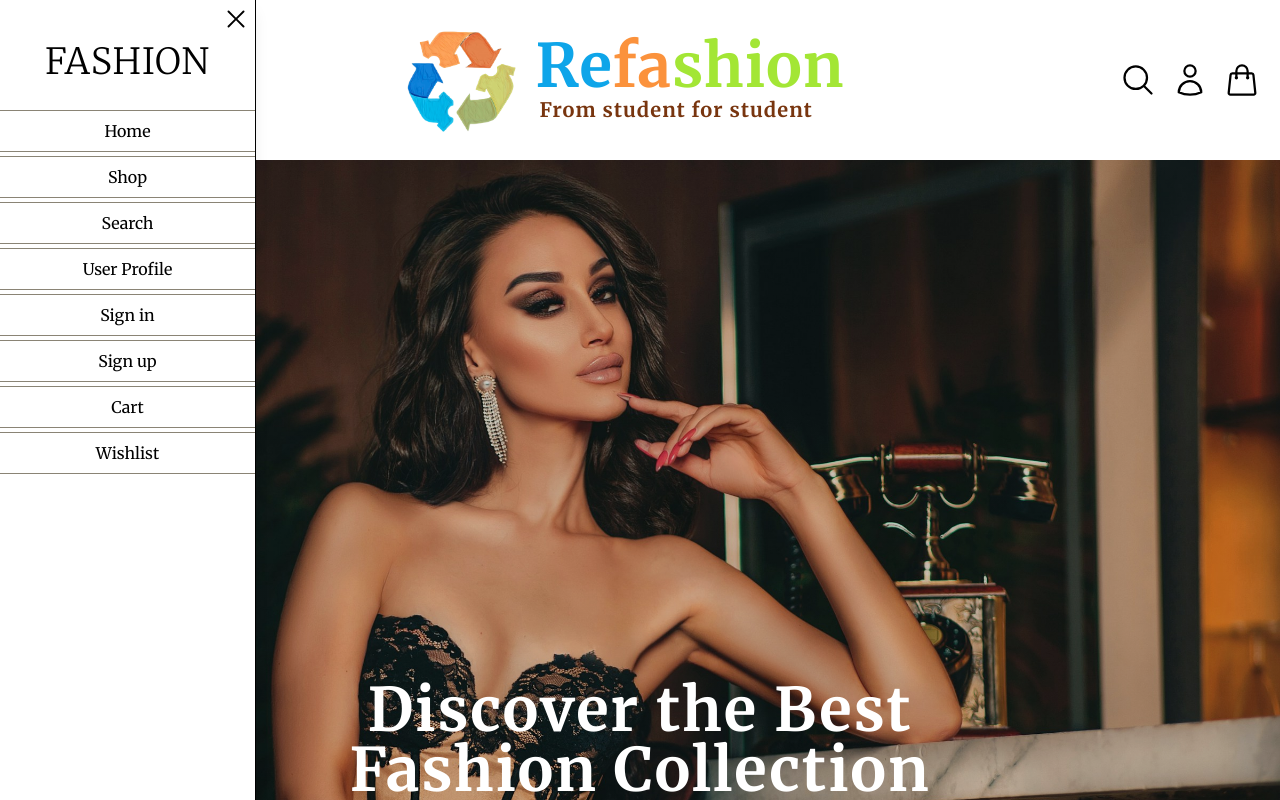
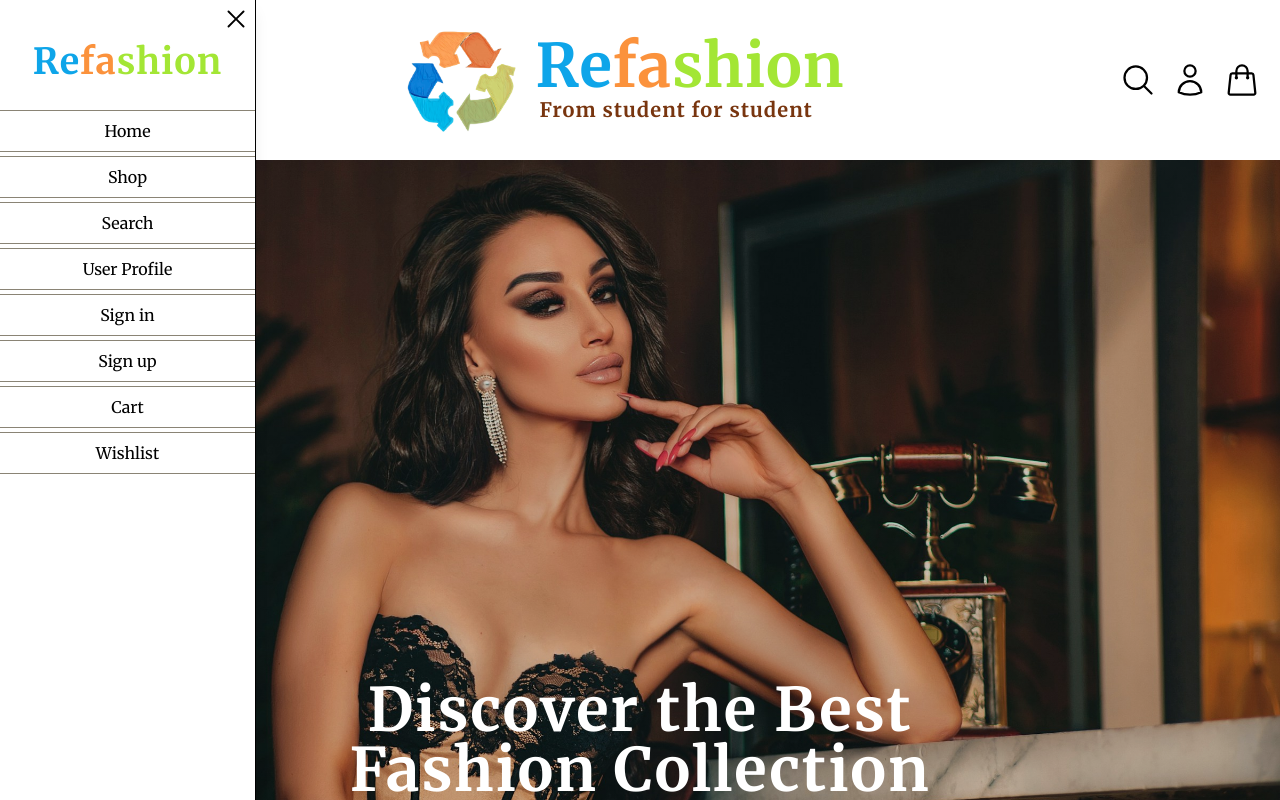
Before and after one commit to HighlandCat29/Re-Fashion_FE, a React (Vite) app: page / in a window 1280 px wide. Both pictures are taken after a click on the icon 32 px from the left and 80 px from the top of the page. Shown: the top 800 px of the page. Built offline with nearby package versions, Linux system fonts and the light colour scheme; no server answers.

Commit message:
UI change

```diff
--- a/src/components/Header.tsx
+++ b/src/components/Header.tsx
@@ -18,7 +18,7 @@ const Header = () => {
       <header className="max-w-screen-2xl flex text-center justify-between items-center py-4 px-5 text-black mx-auto max-sm:px-5 max-[400px]:px-3">
         <HiBars3 className="text-2xl max-sm:text-xl mr-20 max-lg:mr-0 cursor-pointer" onClick={() => setIsSidebarOpen(true)} />
         <Link
-          to="/home-collection"
+          to="/"
           className="flex items-center gap-2 text-6xl font-light tracking-[1.08px] max-sm:text-3xl max-[400px]:text-2xl"
         >
           <img
--- a/src/components/SidebarMenu.tsx
+++ b/src/components/SidebarMenu.tsx
@@ -55,7 +55,9 @@ const SidebarMenu = ({
               to="/"
               className="text-4xl font-light tracking-[1.08px] max-sm:text-3xl max-[400px]:text-2xl"
             >
-              FASHION
+              <span className="text-sky-500 font-bold">Re</span>
+              <span className="text-orange-400 font-bold">fa</span>
+              <span className="text-lime-400 font-bold">shion</span>
             </Link>
           </div>
           <div className="flex flex-col items-center gap-1 mt-7">
```
Also changed, not shown: src/features/auth/authSlice.tsx (line endings or trailing spaces).
